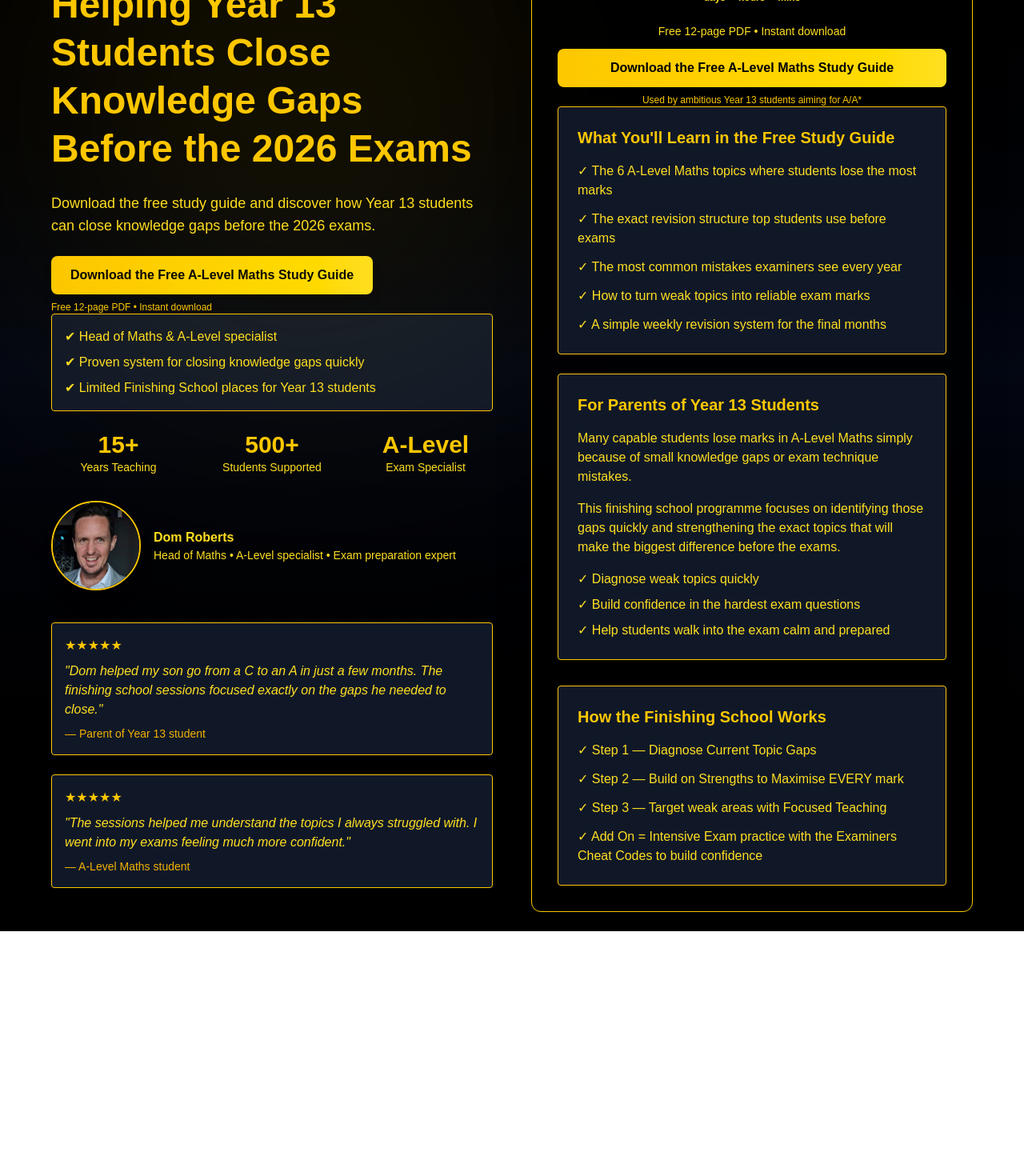
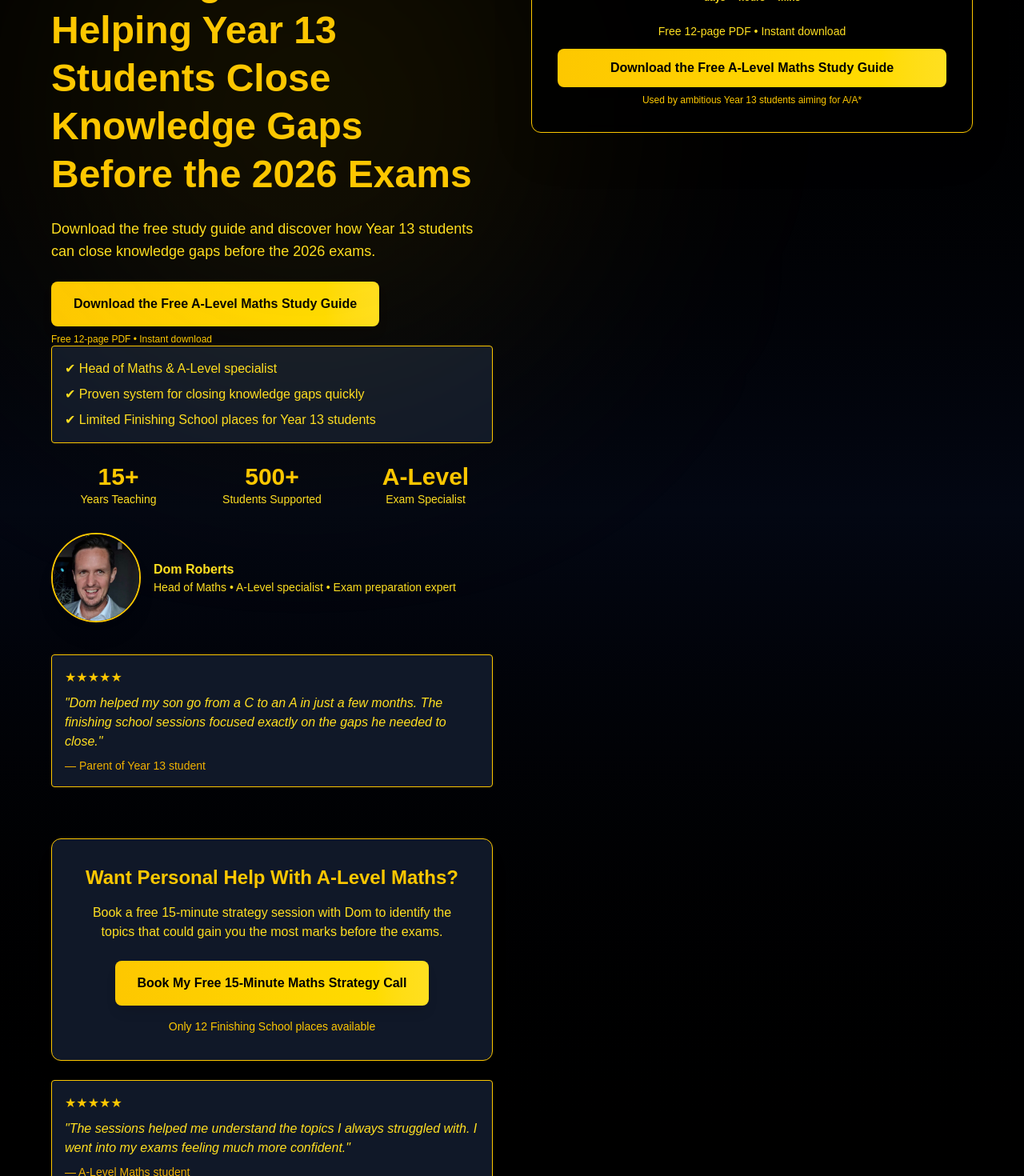
Before and after one commit to domrobertshm/finishing-school-v2, a Next.js app: page / in a window 1280 px wide. Shown: the part 240-1710 px from the top of the page at 80% size. Before the commit the page ends 1404 px from the top, so only its background shows below. Built offline with nearby package versions, Linux system fonts and the light colour scheme.

Commit message:
more CTA put in place

```diff
--- a/app/page.tsx
+++ b/app/page.tsx
@@ -46,6 +46,10 @@ export default function Home() {
         {/* LEFT SIDE */}
         <div>
 
+          <p className="text-yellow-400 text-sm mb-3 font-semibold">
+            For Year 13 students taking A-Level Maths in 2026
+          </p>
+
           <h1 className="text-5xl font-bold mb-6 text-yellow-400 leading-tight">
             A-Level Maths Finishing School
             <br />
@@ -55,13 +59,15 @@ export default function Home() {
           <p className="text-yellow-300 mb-6 text-lg">
             Download the free study guide and discover how Year 13 students can close knowledge gaps before the 2026 exams.
           </p>
+
+          {/* TOP CTA */}
           <div className="mt-6">
 
             <a
               href="https://hexagon-maths.kit.com/1905c1ebdd"
               target="_blank"
               rel="noopener noreferrer"
-    className="inline-block bg-gradient-to-r from-yellow-400 to-yellow-300 text-black px-6 py-3 rounded-lg font-bold hover:scale-105 transition-all duration-200 shadow-lg"
+              className="inline-block bg-gradient-to-r from-yellow-400 to-yellow-300 text-black px-7 py-4 rounded-lg font-bold hover:scale-105 transition-all duration-200 shadow-lg"
             >
               Download the Free A-Level Maths Study Guide
             </a>
@@ -133,6 +139,32 @@ export default function Home() {
               </p>
             </div>
 
+            {/* MID PAGE CTA */}
+            <div className="mt-16 text-center bg-gray-900 border border-yellow-400 rounded-xl p-8 shadow-xl">
+
+              <h2 className="text-2xl font-bold text-yellow-400 mb-4">
+                Want Personal Help With A-Level Maths?
+              </h2>
+
+              <p className="text-yellow-300 mb-6">
+                Book a free 15-minute strategy session with Dom to identify the topics that could gain you the most marks before the exams.
+              </p>
+
+              <a
+                href="https://calendly.com/domroberts83/30min"
+                target="_blank"
+                rel="noopener noreferrer"
+                className="inline-block bg-gradient-to-r from-yellow-400 to-yellow-300 text-black px-7 py-4 rounded-lg font-bold hover:scale-105 transition-all duration-200 shadow-lg"
+              >
+                Book My Free 15-Minute Maths Strategy Call
+              </a>
+
+              <p className="text-yellow-400 text-sm mt-4">
+                Only {placesLeft} Finishing School places available
+              </p>
+
+            </div>
+
             <div className="bg-gray-900 border border-yellow-400 rounded p-4 text-yellow-300">
               <p className="text-yellow-400 mb-2">★★★★★</p>
               <p className="italic">
@@ -183,7 +215,7 @@ export default function Home() {
 
             </div>
 
-    </div> {/* END COUNTDOWN */}
+          </div>
 
           {/* STUDY GUIDE CTA */}
           <div className="mt-6">
@@ -207,68 +239,9 @@ export default function Home() {
 
           </div>
 
-  {/* WHAT'S IN THE GUIDE */}
-  <div className="bg-gray-900 border border-yellow-400 rounded p-6 mb-6 text-yellow-300">
-
-    <h3 className="text-xl font-bold text-yellow-400 mb-4">
-      What You'll Learn in the Free Study Guide
-    </h3>
-
-    <ul className="space-y-3">
-      <li>✓ The 6 A-Level Maths topics where students lose the most marks</li>
-      <li>✓ The exact revision structure top students use before exams</li>
-      <li>✓ The most common mistakes examiners see every year</li>
-      <li>✓ How to turn weak topics into reliable exam marks</li>
-      <li>✓ A simple weekly revision system for the final months</li>
-    </ul>
+        </div>
 
       </div>
-
-  {/* PARENT SECTION */}
-  <div className="bg-gray-900 border border-yellow-400 rounded p-6 mb-6 text-yellow-300">
-
-    <h3 className="text-xl font-bold text-yellow-400 mb-4">
-      For Parents of Year 13 Students
-    </h3>
-
-    <p className="mb-4">
-      Many capable students lose marks in A-Level Maths simply because of small
-      knowledge gaps or exam technique mistakes.
-    </p>
-
-    <p className="mb-4">
-      This finishing school programme focuses on identifying those gaps quickly
-      and strengthening the exact topics that will make the biggest difference
-      before the exams.
-    </p>
-
-    <ul className="space-y-2">
-      <li>✓ Diagnose weak topics quickly</li>
-      <li>✓ Build confidence in the hardest exam questions</li>
-      <li>✓ Help students walk into the exam calm and prepared</li>
-    </ul>
-
-  </div>
-
-    {/* HOW FINISHING SCHOOL WORKS */}
-  <div className="mt-8 bg-gray-900 border border-yellow-400 rounded p-6 text-yellow-300">
-
-    <h2 className="text-xl font-bold text-yellow-400 mb-4">
-      How the Finishing School Works
-    </h2>
-
-    <ul className="space-y-3">
-      <li>✓ Step 1 — Diagnose Current Topic Gaps</li>
-      <li>✓ Step 2 — Build on Strengths to Maximise EVERY mark</li>
-      <li>✓ Step 3 — Target weak areas with Focused Teaching</li>
-      <li>✓ Add On = Intensive Exam practice with the Examiners Cheat Codes to build confidence</li>
-    </ul>
-
-  </div>
-
-</div> {/* END RIGHT SIDE */}
-
-</div> {/* END GRID */}
 
     </main>
   )
```
Lines whose indentation alone changed are shown as unchanged.
